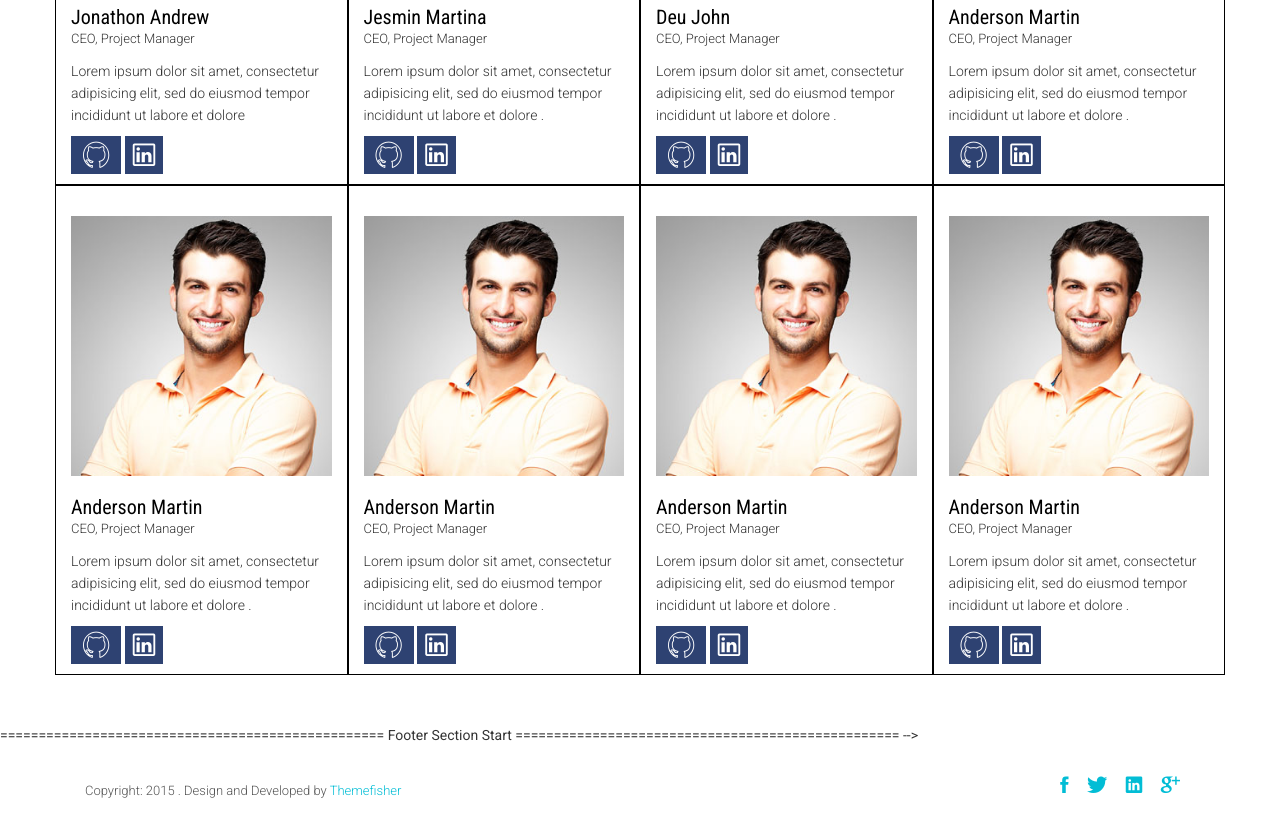
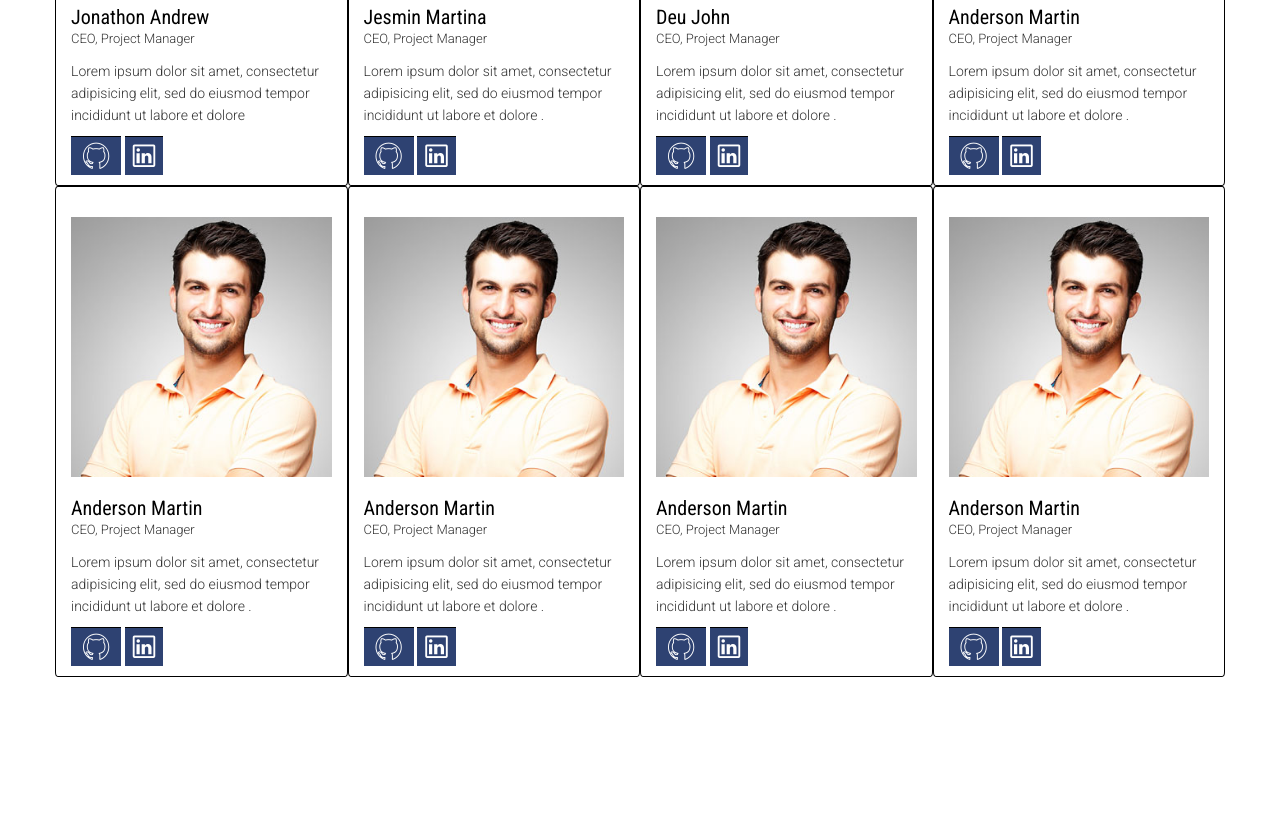
Before and after one commit to snowriderkyle/DevHub, a plain HTML site: page service.html in a window 1280 px wide. Shown: the part 640-1467 px from the top of the page. After the commit the page ends 1367 px from the top, so only its background shows below. Drawn offline with nearby package versions, Linux system fonts and the light colour scheme; files whose address does not match are found by name; a web font is replaced by a local one.

Commit message:
deleted the footer from page

```diff
--- a/css/service.css
+++ b/css/service.css
@@ -10,6 +10,8 @@
     padding: 4px 8px;
     display: inline-block;
     font-size: 30px;
+    margin: 0 auto;
+    border-top: 1px solid black;
 }
 
 .global-page-header {
@@ -23,5 +25,5 @@
 
 .col-md-3{
 	border: 1px solid black;
-	margin:
+	border-radius: 1%;
 }
--- a/service.html
+++ b/service.html
@@ -257,42 +257,7 @@
             </div>
         </section>
 
-        ==================================================
-            Footer Section Start
-        ================================================== -->
-        <footer id="footer">
-            <div class="container">
-                <div class="col-md-8">
-                    <p class="copyright">Copyright: <span>2015</span> . Design and Developed by <a href="http://www.Themefisher.com">Themefisher</a></p>
-                </div>
-                <div class="col-md-4">
-                    <!-- Social Media -->
-                    <ul class="social">
-                        <li>
-                            <a href="#" class="Facebook">
-                                <i class="ion-social-facebook"></i>
-                            </a>
-                        </li>
-                        <li>
-                            <a href="#" class="Twitter">
-                                <i class="ion-social-twitter"></i>
-                            </a>
-                        </li>
-                        <li>
-                            <a href="#" class="Linkedin">
-                                <i class="ion-social-linkedin"></i>
-                            </a>
-                        </li>
-                        <li>
-                            <a href="#" class="Google Plus">
-                                <i class="ion-social-googleplus"></i>
-                            </a>
-                        </li>
 
-                    </ul>
-                </div>
-            </div>
-        </footer> <!-- /#footer -->
          <!-- Template Javascript Files
         ================================================== -->
         <!-- modernizr js -->
```
